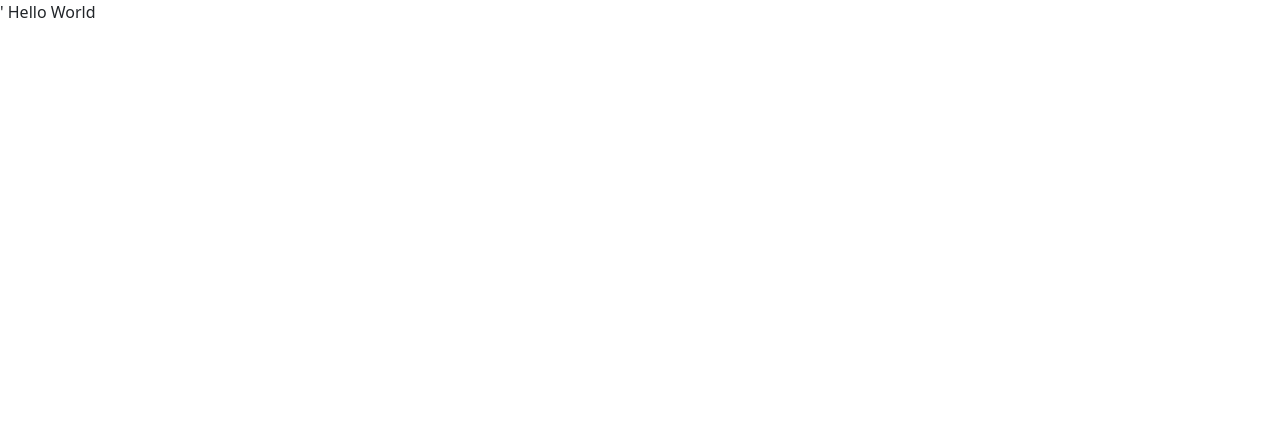
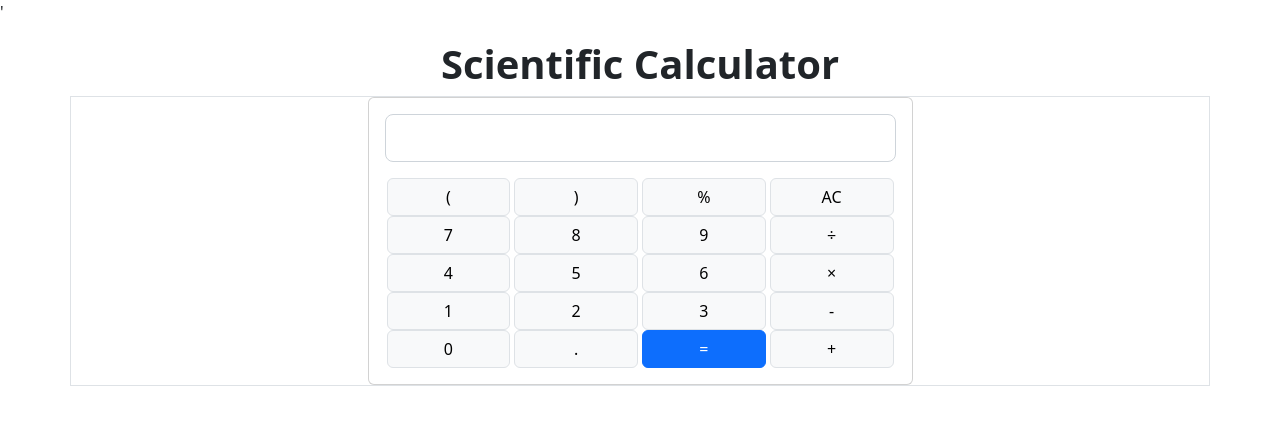
Before and after one commit to BucketBrigade01/calculator, a plain HTML site: page src/index.html in a window 1280 px wide. Drawn offline with nearby package versions, Linux system fonts and the light colour scheme.

Commit message:
commiting this state of the project

```diff
--- a/src/index.html
+++ b/src/index.html
@@ -11,7 +11,82 @@
 </head>
 
 <body>
-    Hello World
+  <div class="container">
+    <h1 class="text-center fw-bold mt-3">Scientific Calculator</h1>
+    <div class="row border">
+      <div class="col-12 offset-md-3 col-md-6">
+        <div class="card">
+          <div class="card-body">
+            <input id="calc-display" readonly class="form-control form-control-lg text-end" type="text"
+              aria-label=".form-control-lg example">
+          </div>
+          <div class="row gx-1 mx-3 mb-3">
+            <div class="col-3">
+              <button type="button" class="btn btn-light w-100 border">(</button>
+            </div>
+            <div class="col-3">
+              <button type="button" class="btn btn-light w-100 border">)</button>
+            </div>
+            <div class="col-3">
+              <button type="button" class="btn btn-light w-100 border">%</button>
+            </div>
+            <div class="col-3">
+              <button type="button" class="btn btn-light w-100 border">AC</button>
+            </div>
+            <div class="col-3">
+              <button type="button" class="btn btn-light w-100 border">7</button>
+            </div>
+            <div class="col-3">
+              <button type="button" class="btn btn-light w-100 border">8</button>
+            </div>
+            <div class="col-3">
+              <button type="button" class="btn btn-light w-100 border">9</button>
+            </div>
+            <div class="col-3">
+              <button type="button" class="btn btn-light w-100 border">÷</button>
+            </div>
+            <div class="col-3">
+              <button type="button" class="btn btn-light w-100 border">4</button>
+            </div>
+            <div class="col-3">
+              <button type="button" class="btn btn-light w-100 border">5</button>
+            </div>
+            <div class="col-3">
+              <button type="button" class="btn btn-light w-100 border">6</button>
+            </div>
+            <div class="col-3">
+              <button type="button" class="btn btn-light w-100 border">×</button>
+            </div>
+            <div class="col-3">
+              <button type="button" class="btn btn-light w-100 border">1</button>
+            </div>
+            <div class="col-3">
+              <button type="button" class="btn btn-light w-100 border">2</button>
+            </div>
+            <div class="col-3">
+              <button type="button" class="btn btn-light w-100 border">3</button>
+            </div>
+            <div class="col-3">
+              <button type="button" class="btn btn-light w-100 border">-</button>
+            </div>
+            <div class="col-3">
+              <button type="button" class="btn btn-light w-100 border">0</button>
+            </div>
+            <div class="col-3">
+              <button type="button" class="btn btn-light w-100 border">.</button>
+            </div>
+            <div class="col-3">
+              <button type="button" class="btn btn-primary w-100 border border-primary">=</button>
+            </div>
+            <div class="col-3">
+              <button type="button" class="btn btn-light w-100 border">+</button>
+            </div>
+          </div>
+        </div>
+      </div>
+    </div>
+  </div>
+  <script src="script.js"></script>
   <script src="https://cdn.jsdelivr.net/npm/bootstrap@5.2.3/dist/js/bootstrap.bundle.min.js"
     integrity="sha384-kenU1KFdBIe4zVF0s0G1M5b4hcpxyD9F7jL+jjXkk+Q2h455rYXK/7HAuoJl+0I4"
     crossorigin="anonymous"></script>
--- /dev/null
+++ b/src/script.js
@@ -0,0 +1,28 @@
+document.addEventListener("DOMContentLoaded", function() {
+  const displayScreen = document.getElementById("calc-display");
+  const buttons = document.getElementsByClassName("btn");
+  let currentValue = "";
+
+  function evaluateResult() {
+    let result = eval(currentValue);
+    let convertValue = convertValue()
+    displayScreen.value = result;
+
+  }
+
+  for (let i = 0; i < buttons.length; i++) {
+    const button = buttons[i];
+    button.addEventListener("click", function() {
+      const value = button.innerText;
+      if (value == "AC") {
+        currentValue = "";
+        displayScreen.value = currentValue;
+      } else if (value == "=") {
+        evaluateResult();
+      } else {
+        currentValue += value;
+        displayScreen.value = currentValue;
+      }
+    })
+  }
+})
```
Lines whose indentation alone changed are shown as unchanged.
